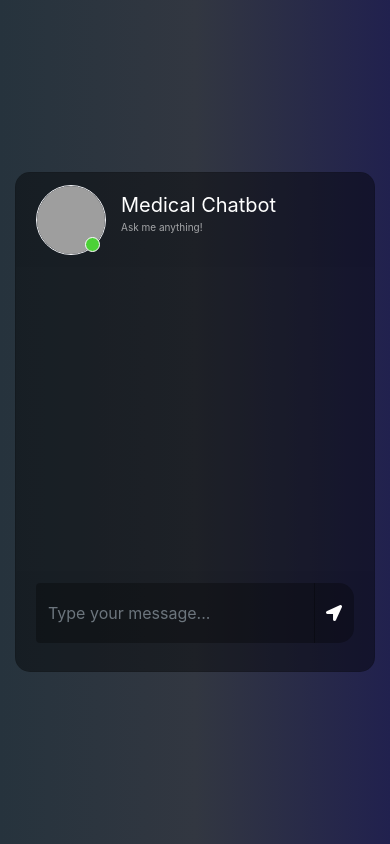
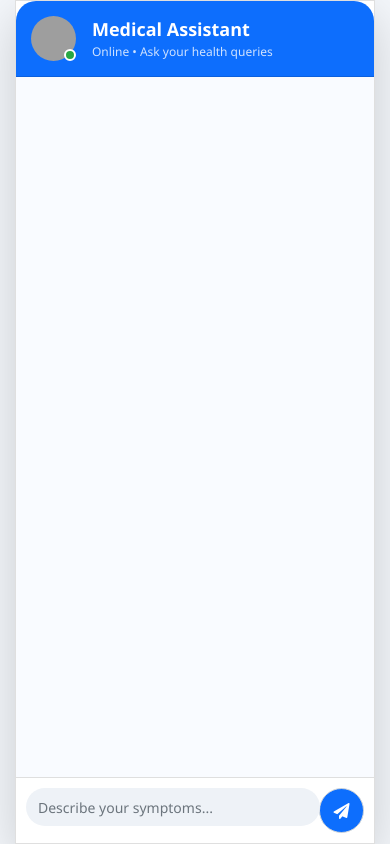
Before and after one commit to arjun250/Medical-Chatbot-with-LangChain, a Flask app: page / in a window 390 px wide. Run offline with Flask 3, Linux system fonts and the light colour scheme; some libraries are stand-ins or nearby versions; grey boxes are pictures that could not be loaded.

Commit message:
feat: update UI

```diff
--- a/static/style.css
+++ b/static/style.css
@@ -1,223 +1,145 @@
-body,html{
+/* GLOBAL */
+body, html {
 	height: 100%;
 	margin: 0;
-	background: rgb(44, 47, 59);
-   background: -webkit-linear-gradient(to right, rgb(40, 59, 34), rgb(54, 60, 70), rgb(32, 32, 43));
-	background: linear-gradient(to right, rgb(38, 51, 61), rgb(50, 55, 65), rgb(33, 33, 78));
+	font-family: 'Segoe UI', sans-serif;
+	background: #f4f7fb;
 }
 
-.chat{
-	margin-top: auto;
-	margin-bottom: auto;
+/* CHAT WRAPPER */
+.chat {
+	margin: auto;
 }
-.card{
-	height: 500px;
-	border-radius: 15px !important;
-	background-color: rgba(0,0,0,0.4) !important;
+
+/* CARD */
+.card {
+	height: 90vh;
+	border-radius: 20px !important;
+	background: white !important;
+	box-shadow: 0 10px 30px rgba(0,0,0,0.1);
+	display: flex;
+	flex-direction: column;
 }
-.contacts_body{
-	padding:  0.75rem 0 !important;
+
+/* HEADER */
+.card-header {
+	border-radius: 20px 20px 0 0 !important;
+	background: #0d6efd;
+	color: white;
+	padding: 15px;
+}
+
+/* USER INFO */
+.user_info span {
+	font-size: 18px;
+	font-weight: bold;
+}
+
+.user_info p {
+	font-size: 12px;
+	margin: 0;
+	opacity: 0.8;
+}
+
+/* IMAGE */
+.user_img {
+	height: 45px;
+	width: 45px;
+	border-radius: 50%;
+}
+
+.img_cont {
+	position: relative;
+}
+
+.online_icon {
+	position: absolute;
+	height: 12px;
+	width: 12px;
+	background-color: #28a745;
+	border-radius: 50%;
+	bottom: 0;
+	right: 0;
+	border: 2px solid white;
+}
+
+/* CHAT BODY */
+.msg_card_body {
+	flex: 1;
 	overflow-y: auto;
-	white-space: nowrap;
+	padding: 20px;
+	background: #f9fbff;
 }
-.msg_card_body{
-	overflow-y: auto;
+
+/* FOOTER */
+.card-footer {
+	background: white;
+	padding: 10px;
 }
-.card-header{
-	border-radius: 15px 15px 0 0 !important;
-	border-bottom: 0 !important;
+
+/* INPUT */
+.type_msg {
+	background: #eef2f7 !important;
+	border-radius: 30px !important;
+	border: none !important;
+	padding: 12px;
 }
-.card-footer{
-border-radius: 0 0 15px 15px !important;
-	border-top: 0 !important;
+
+.type_msg:focus {
+	outline: none;
+	box-shadow: none;
 }
-.container{
-	align-content: center;
+
+/* SEND BUTTON */
+.send_btn {
+	background: #0d6efd !important;
+	border-radius: 50% !important;
+	color: white !important;
+	width: 45px;
+	height: 45px;
+	display: flex;
+	align-items: center;
+	justify-content: center;
 }
-.search{
-	border-radius: 15px 0 0 15px !important;
-	background-color: rgba(0,0,0,0.3) !important;
-	border:0 !important;
-	color:white !important;
+
+/* MESSAGES */
+.msg_cotainer {
+	background: #e3f2fd;
+	padding: 10px 15px;
+	border-radius: 15px;
+	max-width: 70%;
 }
-.search:focus{
-	 box-shadow:none !important;
-   outline:0px !important;
+
+.msg_cotainer_send {
+	background: #0d6efd;
+	color: white;
+	padding: 10px 15px;
+	border-radius: 15px;
+	max-width: 70%;
 }
-.type_msg{
-	background-color: rgba(0,0,0,0.3) !important;
-	border:0 !important;
-	color:white !important;
-	height: 60px !important;
-	overflow-y: auto;
+
+/* TIME */
+.msg_time, .msg_time_send {
+	font-size: 10px;
+	display: block;
+	margin-top: 5px;
+	color: gray;
 }
-	.type_msg:focus{
-	 box-shadow:none !important;
-   outline:0px !important;
-}
-.attach_btn{
-	border-radius: 15px 0 0 15px !important;
-	background-color: rgba(0,0,0,0.3) !important;
-	border:0 !important;
-	color: white !important;
-	cursor: pointer;
-}
-.send_btn{
-	border-radius: 0 15px 15px 0 !important;
-	background-color: rgba(0,0,0,0.3) !important;
-	border:0 !important;
-	color: white !important;
-	cursor: pointer;
-}
-.search_btn{
-	border-radius: 0 15px 15px 0 !important;
-	background-color: rgba(0,0,0,0.3) !important;
-	border:0 !important;
-	color: white !important;
-	cursor: pointer;
-}
-.contacts{
-	list-style: none;
-	padding: 0;
-}
-.contacts li{
-	width: 100% !important;
-	padding: 5px 10px;
-	margin-bottom: 15px !important;
-}
-.active{
-	background-color: rgba(0,0,0,0.3);
-}
-.user_img{
-	height: 70px;
-	width: 70px;
-	border:1.5px solid #f5f6fa;
+
+/* MOBILE RESPONSIVE */
+@media (max-width: 768px) {
+
+	.card {
+		height: 100vh;
+		border-radius: 0 !important;
+	}
+
+	.msg_card_body {
+		padding: 10px;
+	}
+
+	.type_msg {
+		font-size: 14px;
+	}
 
 }
-.user_img_msg{
-	height: 40px;
-	width: 40px;
-	border:1.5px solid #f5f6fa;
-
-}
-.img_cont{
-	position: relative;
-	height: 70px;
-	width: 70px;
-}
-.img_cont_msg{
-	height: 40px;
-	width: 40px;
-}
-.online_icon{
-	position: absolute;
-	height: 15px;
-	width:15px;
-	background-color: #4cd137;
-	border-radius: 50%;
-	bottom: 0.2em;
-	right: 0.4em;
-	border:1.5px solid white;
-}
-.offline{
-	background-color: #c23616 !important;
-}
-.user_info{
-	margin-top: auto;
-	margin-bottom: auto;
-	margin-left: 15px;
-}
-.user_info span{
-	font-size: 20px;
-	color: white;
-}
-.user_info p{
-	font-size: 10px;
-	color: rgba(255,255,255,0.6);
-}
-.video_cam{
-	margin-left: 50px;
-	margin-top: 5px;
-}
-.video_cam span{
-	color: white;
-	font-size: 20px;
-	cursor: pointer;
-	margin-right: 20px;
-}
-.msg_cotainer{
-	margin-top: auto;
-	margin-bottom: auto;
-	margin-left: 10px;
-	border-radius: 25px;
-	background-color: rgb(82, 172, 255);
-	padding: 10px;
-	position: relative;
-}
-.msg_cotainer_send{
-	margin-top: auto;
-	margin-bottom: auto;
-	margin-right: 10px;
-	border-radius: 25px;
-	background-color: #58cc71;
-	padding: 10px;
-	position: relative;
-}
-.msg_time{
-	position: absolute;
-	left: 0;
-	bottom: -15px;
-	color: rgba(255,255,255,0.5);
-	font-size: 10px;
-}
-.msg_time_send{
-	position: absolute;
-	right:0;
-	bottom: -15px;
-	color: rgba(255,255,255,0.5);
-	font-size: 10px;
-}
-.msg_head{
-	position: relative;
-}
-#action_menu_btn{
-	position: absolute;
-	right: 10px;
-	top: 10px;
-	color: white;
-	cursor: pointer;
-	font-size: 20px;
-}
-.action_menu{
-	z-index: 1;
-	position: absolute;
-	padding: 15px 0;
-	background-color: rgba(0,0,0,0.5);
-	color: white;
-	border-radius: 15px;
-	top: 30px;
-	right: 15px;
-	display: none;
-}
-.action_menu ul{
-	list-style: none;
-	padding: 0;
-	margin: 0;
-}
-.action_menu ul li{
-	width: 100%;
-	padding: 10px 15px;
-	margin-bottom: 5px;
-}
-.action_menu ul li i{
-	padding-right: 10px;
-}
-.action_menu ul li:hover{
-	cursor: pointer;
-	background-color: rgba(0,0,0,0.2);
-}
-@media(max-width: 576px){
-	.contacts_card{
-	margin-bottom: 15px !important;
-}
-}
--- a/templates/chat.html
+++ b/templates/chat.html
@@ -1,80 +1,137 @@
-<link href="//maxcdn.bootstrapcdn.com/bootstrap/4.1.1/css/bootstrap.min.css" rel="stylesheet" id="bootstrap-css">
-<script src="//maxcdn.bootstrapcdn.com/bootstrap/4.1.1/js/bootstrap.min.js"></script>
-<script src="//cdnjs.cloudflare.com/ajax/libs/jquery/3.2.1/jquery.min.js"></script>
-
 <!DOCTYPE html>
 <html>
 <head>
-		<title>Chatbot</title>
-		<link rel="stylesheet" href="https://stackpath.bootstrapcdn.com/bootstrap/4.1.3/css/bootstrap.min.css" integrity="sha384-MCw98/SFnGE8fJT3GXwEOngsV7Zt27NXFoaoApmYm81iuXoPkFOJwJ8ERdknLPMO" crossorigin="anonymous">
-		<link rel="stylesheet" href="https://use.fontawesome.com/releases/v5.5.0/css/all.css" integrity="sha384-B4dIYHKNBt8Bc12p+WXckhzcICo0wtJAoU8YZTY5qE0Id1GSseTk6S+L3BlXeVIU" crossorigin="anonymous">
+    <title>Medical Chatbot</title>
+
+    <!-- Bootstrap -->
+    <link rel="stylesheet" href="https://stackpath.bootstrapcdn.com/bootstrap/4.1.3/css/bootstrap.min.css">
+
+    <!-- Font Awesome -->
+    <link rel="stylesheet" href="https://use.fontawesome.com/releases/v5.5.0/css/all.css">
+
+    <!-- jQuery -->
     <script src="https://ajax.googleapis.com/ajax/libs/jquery/3.3.1/jquery.min.js"></script>
+
+    <!-- Custom CSS -->
     <link rel="stylesheet" type="text/css" href="{{ url_for('static', filename='style.css')}}"/>
+
 </head>
 
+<body>
 
-	<body>
 <div class="container-fluid h-100">
     <div class="row justify-content-center h-100">
-				<div class="col-md-8 col-xl-6 chat">
-					<div class="card">
+
+        <div class="col-12 col-md-10 col-lg-8 col-xl-6 chat">
+
+            <div class="card shadow-lg">
+
+                <!-- HEADER -->
                 <div class="card-header msg_head">
-							<div class="d-flex bd-highlight">
+                    <div class="d-flex align-items-center">
+
                         <div class="img_cont">
-									<img src="https://cdn-icons-png.flaticon.com/512/387/387569.png" class="rounded-circle user_img">
-									<!-- <img src="https://www.prdistribution.com/spirit/uploads/pressreleases/2019/newsreleases/d83341deb75c4c4f6b113f27b1e42cd8-chatbot-florence-already-helps-thousands-of-patients-to-remember-their-medication.png" class="rounded-circle user_img"> -->
+                            <img src="https://cdn-icons-png.flaticon.com/512/387/387569.png" class="user_img">
                             <span class="online_icon"></span>
                         </div>
-								<div class="user_info">
-									<span>Medical Chatbot</span>
-									<p>Ask me anything!</p>
+
+                        <div class="user_info ml-3">
+                            <span>Medical Assistant</span>
+                            <p>Online • Ask your health queries</p>
+                        </div>
+
                     </div>
                 </div>
+
+                <!-- CHAT BODY -->
+                <div id="messageFormeight" class="card-body msg_card_body"></div>
+
+                <!-- INPUT -->
+                <div class="card-footer">
+                    <form id="messageArea" class="input-group">
+
+                        <input type="text"
+                               id="text"
+                               name="msg"
+                               placeholder="Describe your symptoms..."
+                               autocomplete="off"
+                               class="form-control type_msg"
+                               required/>
+
+                        <div class="input-group-append">
+                            <button type="submit" id="send" class="input-group-text send_btn">
+                                <i class="fas fa-paper-plane"></i>
+                            </button>
                         </div>
-						<div id="messageFormeight" class="card-body msg_card_body">
 
+                    </form>
+                </div>
 
             </div>
-						<div class="card-footer">
-							<form id="messageArea" class="input-group">
-                                <input type="text" id="text" name="msg" placeholder="Type your message..." autocomplete="off" class="form-control type_msg" required/>
-								<div class="input-group-append">
-									<button type="submit" id="send" class="input-group-text send_btn"><i class="fas fa-location-arrow"></i></button>
-								</div>
-							</form>
-						</div>
-					</div>
+
         </div>
     </div>
 </div>
 
 <script>
-			$(document).ready(function() {
-				$("#messageArea").on("submit", function(event) {
+
+    function scrollToBottom() {
+        var chatBody = document.getElementById("messageFormeight");
+        chatBody.scrollTop = chatBody.scrollHeight;
+    }
+
+    $(document).ready(function () {
+
+        $("#messageArea").on("submit", function (event) {
+
             const date = new Date();
-					const hour = date.getHours();
-					const minute = date.getMinutes();
-					const str_time = hour+":"+minute;
+            const str_time = date.getHours() + ":" + date.getMinutes();
+
             var rawText = $("#text").val();
 
-					var userHtml = '<div class="d-flex justify-content-end mb-4"><div class="msg_cotainer_send">' + rawText + '<span class="msg_time_send">'+ str_time + '</span></div><div class="img_cont_msg"><img src="https://i.ibb.co/d5b84Xw/Untitled-design.png" class="rounded-circle user_img_msg"></div></div>';
+            // USER MESSAGE
+            var userHtml = `
+            <div class="d-flex justify-content-end mb-3">
+                <div class="msg_cotainer_send">
+                    ${rawText}
+                    <span class="msg_time_send">${str_time}</span>
+                </div>
+            </div>`;
 
             $("#text").val("");
             $("#messageFormeight").append(userHtml);
+            scrollToBottom();
 
+            // TYPING EFFECT
+            var typingHtml = `<div id="typing" class="text-muted mb-2">Doctor is typing...</div>`;
+            $("#messageFormeight").append(typingHtml);
+            scrollToBottom();
+
+            // AJAX CALL
             $.ajax({
-						data: {
-							msg: rawText,
-						},
+                data: { msg: rawText },
                 type: "POST",
                 url: "/get",
-					}).done(function(data) {
-						var botHtml = '<div class="d-flex justify-content-start mb-4"><div class="img_cont_msg"><img src="https://cdn-icons-png.flaticon.com/512/387/387569.png" class="rounded-circle user_img_msg"></div><div class="msg_cotainer">' + data + '<span class="msg_time">' + str_time + '</span></div></div>';
-						$("#messageFormeight").append($.parseHTML(botHtml));
+            }).done(function (data) {
+
+                $("#typing").remove();
+
+                var botHtml = `
+                <div class="d-flex justify-content-start mb-3">
+                    <div class="msg_cotainer">
+                        ${data}
+                        <span class="msg_time">${str_time}</span>
+                    </div>
+                </div>`;
+
+                $("#messageFormeight").append(botHtml);
+                scrollToBottom();
             });
+
             event.preventDefault();
         });
     });
+
 </script>
 
 </body>
```
Lines whose indentation alone changed are shown as unchanged.
